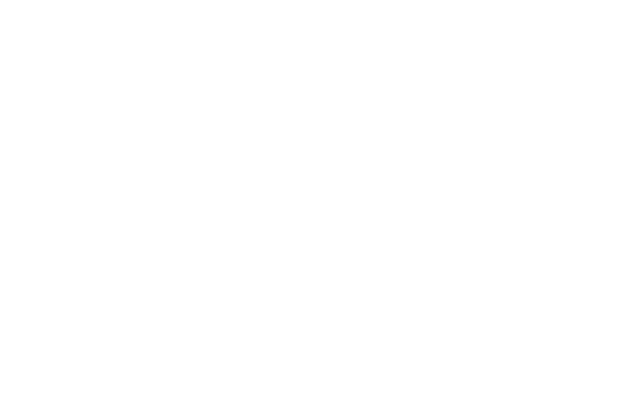
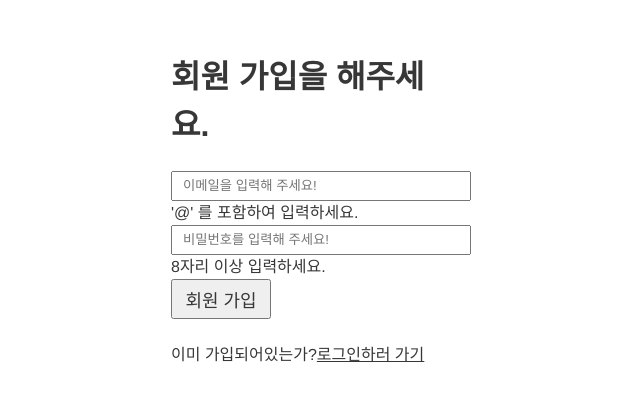
Before and after one commit to azure-553/wanted-pre-onboarding-frontend, a React (Create React App) app: page /signup in a window 1280 px wide. Shown: the part 128-528 px from the top of the page, without its empty margins (329-969 px from the left). Built offline with nearby package versions, Linux system fonts and the light colour scheme.

Commit message:
feat :: Assignment 1. 회원가입, 로그인에 유효성 검사 추가

```diff
--- a/src/common/GlobalStyle.jsx
+++ b/src/common/GlobalStyle.jsx
@@ -26,6 +26,11 @@ const GlobalStyle = createGlobalStyle`
     *{
         color: #373737;
     }
+    button {
+        width: 100px;
+        height: 40px;
+        font-size: 18px;
+    }
 `;
 
 export default GlobalStyle;
--- a/src/components/Main/index.jsx
+++ b/src/components/Main/index.jsx
@@ -2,6 +2,6 @@ import React from 'react'
 
 export default function Main() {
   return (
-    <div>Main</div>
+    <div>Main Component</div>
   )
 }
--- /dev/null
+++ b/src/components/Signin/index.jsx
@@ -0,0 +1,68 @@
+import React, { useState } from "react";
+import * as S from "../Signup/style";
+import { Link } from "react-router-dom";
+
+export const Signin = () => {
+  const [email, setEmail] = useState("");
+  const [password, setPassword] = useState("");
+  const [emailValid, setEmailValid] = useState(true);
+  const [passwordlValid, setPasswordValid] = useState(true);
+
+  const handleEmailChange = (e) => {
+    const value = e.target.value;
+    setEmail(value);
+    setEmailValid(value.includes("@"));
+  };
+
+  const handlePasswordChange = (e) => {
+    const value = e.target.value;
+    setPassword(value);
+    setPasswordValid(value.length >= 8);
+  };
+  const handleSubmit = () => {
+    // TODO : 로그인 처리 로직 구현
+  };
+  return (
+    <div>
+      <S.AuthForm onSubmit={handleSubmit}>
+        <h1>로그인을 해주세요.</h1>
+        <S.AuthInput
+          type="email"
+          value={email}
+          data-testid="email-input"
+          onChange={handleEmailChange}
+          placeholder="이메일을 입력해 주세요!"
+        />
+        {!emailValid ? (
+          <p style={{ color: "red", margin: 0 }}>
+            {" "}
+            '@' 를 포함하여 입력하세요.
+          </p>
+        ) : (
+          <p> '@' 를 포함하여 입력하세요.</p>
+        )}
+        <S.AuthInput
+          type="password"
+          value={password}
+          data-testid="password-input"
+          onChange={handlePasswordChange}
+          placeholder="비밀번호를 입력해 주세요!"
+        />
+        {!passwordlValid ? (
+          <p style={{ color: "red", margin: 0 }}> 8자리 이상 입력하세요.</p>
+        ) : (
+          <p> 8자리 이상 입력하세요.</p>
+        )}
+        <button
+          data-testid="signup-button"
+          disabled={!emailValid || !passwordlValid}
+        >
+          로그인
+        </button>
+        <br />
+        <br />
+        아직 회원이 아닌가?<Link to="/signup">회원가입하러 가기</Link>
+      </S.AuthForm>
+    </div>
+  );
+};
--- /dev/null
+++ b/src/components/Signup/index.jsx
@@ -0,0 +1,69 @@
+import React, { useState } from "react";
+import * as _ from "./style";
+import { Link } from "react-router-dom";
+
+export const Signup = () => {
+  const [email, setEmail] = useState("");
+  const [password, setPassword] = useState("");
+  const [emailValid, setEmailValid] = useState(true);
+  const [passwordlValid, setPasswordValid] = useState(true);
+
+  const handleEmailChange = (e) => {
+    const value = e.target.value;
+    setEmail(value);
+    setEmailValid(value.includes("@"));
+  };
+
+  const handlePasswordChange = (e) => {
+    const value = e.target.value;
+    setPassword(value);
+    setPasswordValid(value.length >= 8);
+  };
+
+  const handleSubmit = () => {
+    // TODO : 회원가입 처리 로직 구현
+  };
+  return (
+    <div>
+      <_.AuthForm onSubmit={handleSubmit}>
+        <h1>회원 가입을 해주세요.</h1>
+        <_.AuthInput
+          type="email"
+          value={email}
+          data-testid="email-input"
+          onChange={handleEmailChange}
+          placeholder="이메일을 입력해 주세요!"
+        />
+        {!emailValid ? (
+          <p style={{ color: "red", margin: 0 }}>
+            {" "}
+            '@' 를 포함하여 입력하세요.
+          </p>
+        ) : (
+          <p> '@' 를 포함하여 입력하세요.</p>
+        )}
+        <_.AuthInput
+          type="password"
+          value={password}
+          data-testid="password-input"
+          onChange={handlePasswordChange}
+          placeholder="비밀번호를 입력해 주세요!"
+        />
+        {!passwordlValid ? (
+          <p style={{ color: "red", margin: 0 }}> 8자리 이상 입력하세요.</p>
+        ) : (
+          <p> 8자리 이상 입력하세요.</p>
+        )}
+        <button
+          data-testid="signup-button"
+          disabled={!emailValid || !passwordlValid}
+        >
+          회원 가입
+        </button>
+        <br />
+        <br />
+        이미 가입되어있는가?<Link to="/signin">로그인하러 가기</Link>
+      </_.AuthForm>
+    </div>
+  );
+};
--- /dev/null
+++ b/src/components/Signup/style.js
@@ -0,0 +1,18 @@
+import styled from "styled-components";
+
+export const AuthForm = styled.form`
+    width: 600px;
+    height: 700px;
+    margin: 0 auto;
+    padding: 160px;
+`;
+
+export const AuthInput = styled.input`
+    /* margin-bottom: 15px; */
+    padding: 10px;
+
+    width: 300px;
+    height: 30px;
+
+    outline: none;
+`;
--- a/src/components/router/index.jsx
+++ b/src/components/router/index.jsx
@@ -1,14 +1,16 @@
 import React from 'react'
 import {Route,  Routes as Switch} from "react-router-dom";
 import MainPage from '../../pages/MainPage';
+import SignupPage from '../../pages/SignupPage';
+import SigninPage from '../../pages/SigninPage';
 
 const Router = () => {
   return (
     <>
         <Switch>
             <Route path="/" element={<MainPage/>}/>
-            <Route path="/signup"/>
-            <Route path="/signin"/>
+            <Route path="/signup" element={<SignupPage/>}/>
+            <Route path="/signin" element={<SigninPage/>}/>
             <Route path='/todo'/>
         </Switch>
     </>
--- /dev/null
+++ b/src/pages/SigninPage.jsx
@@ -0,0 +1,8 @@
+import React from 'react'
+import { Signin } from '../components/Signin'
+
+export default function SigninPage() {
+  return (
+    <div><Signin/></div>
+  )
+}
--- /dev/null
+++ b/src/pages/SignupPage.jsx
@@ -0,0 +1,10 @@
+import React from 'react'
+import { Signup } from '../components/Signup'
+
+export default function SignupPage() {
+  return (
+    <div>
+        <Signup/>
+    </div>
+  )
+}
```
